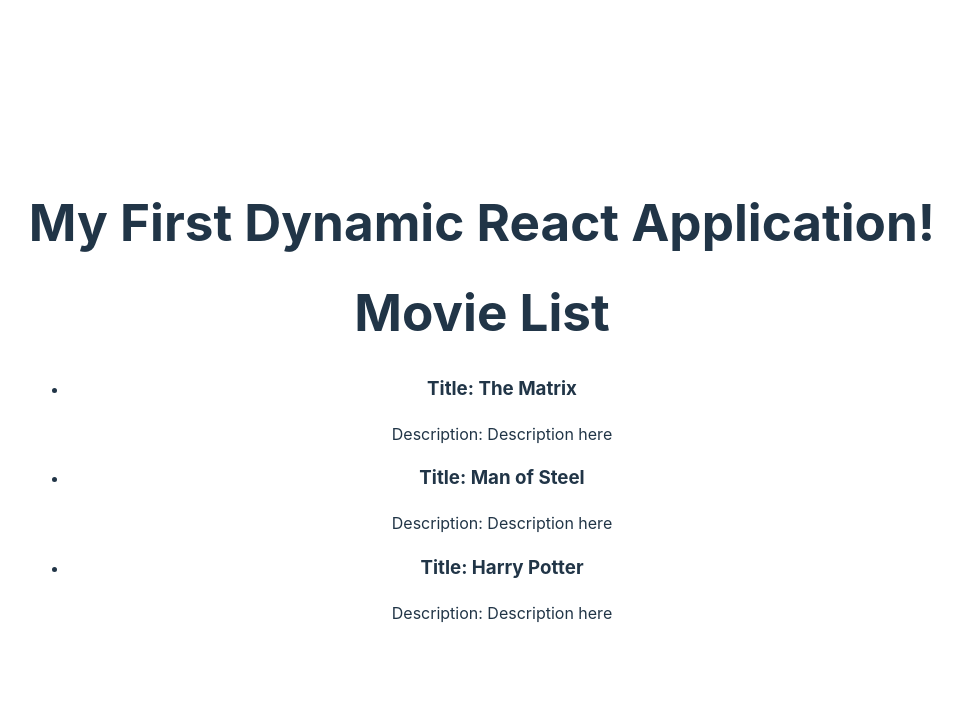
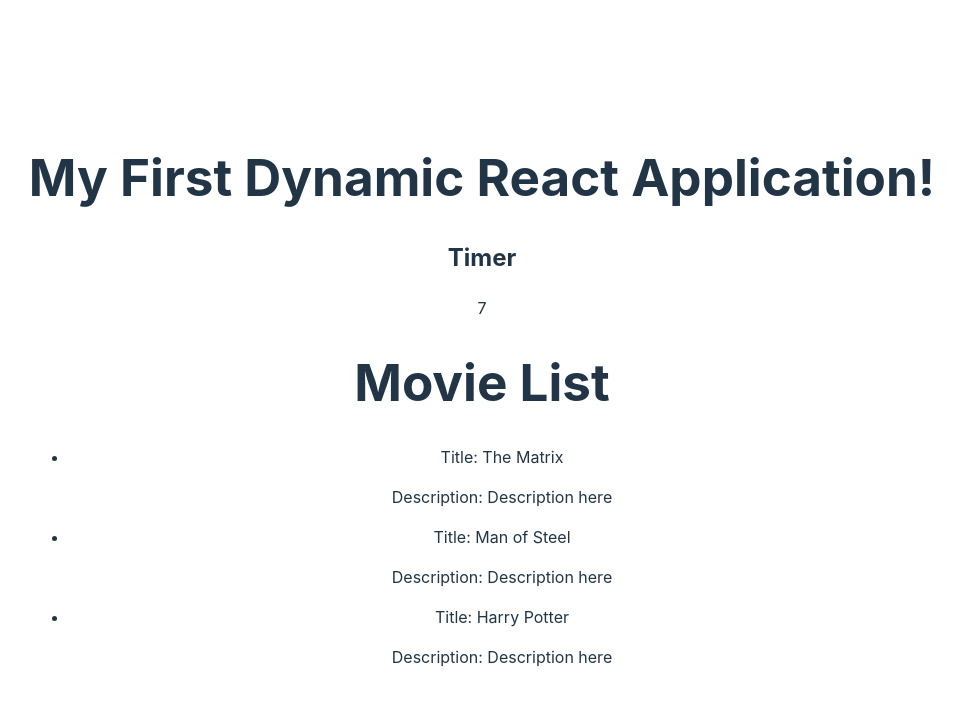
Before and after one commit to rikimario/ReactSoftUni, a React (Vite) app in the folder components-basics/: page / in a window 1280 px wide. Shown: the top 706 px of the page, without its empty margins (158-1120 px from the left). Built offline with nearby package versions, Linux system fonts and the light colour scheme.

Commit message:
add Timer.jsx

```diff
--- a/components-basics/src/App.jsx
+++ b/components-basics/src/App.jsx
@@ -1,6 +1,7 @@
 
 import MovieList from './components/MovieList.jsx';
 import Movies from './assets/Movies.js';
+import Timer from './components/Timer.jsx';
 import './App.css';
 
 
@@ -10,8 +11,10 @@ function App() {
     <div>
       <h1>My First Dynamic React Application!</h1>
 
+      <Timer startTime={5} />
+
       <MovieList movies={Movies} headingText='Movie List' />
-    </div>
+    </div >
   )
 }
 
--- a/components-basics/src/components/Movie.jsx
+++ b/components-basics/src/components/Movie.jsx
@@ -2,7 +2,7 @@
 export default function Movie(props) {
   return (
     <article>
-      <h3>Title: {props.data.title}</h3>
+      <h8>Title: {props.data.title}</h8>
       <p>Description: {props.data.description}</p>
     </article>
   )
--- /dev/null
+++ b/components-basics/src/components/Timer.jsx
@@ -0,0 +1,19 @@
+import { useState } from "react";
+
+export default function Timer(props) {
+    const [time, setTime] = useState(props.startTime);
+
+    // let time = 0;
+    // Note: Don't use setTimeout, useEffect is more appropriate!!
+    setTimeout(() => {
+        setTime(time + 1);
+    }, 2000);
+
+    return (
+        <div>
+            <h2>Timer</h2>
+
+            <p>{time}</p>
+        </div>
+    );
+}
```
